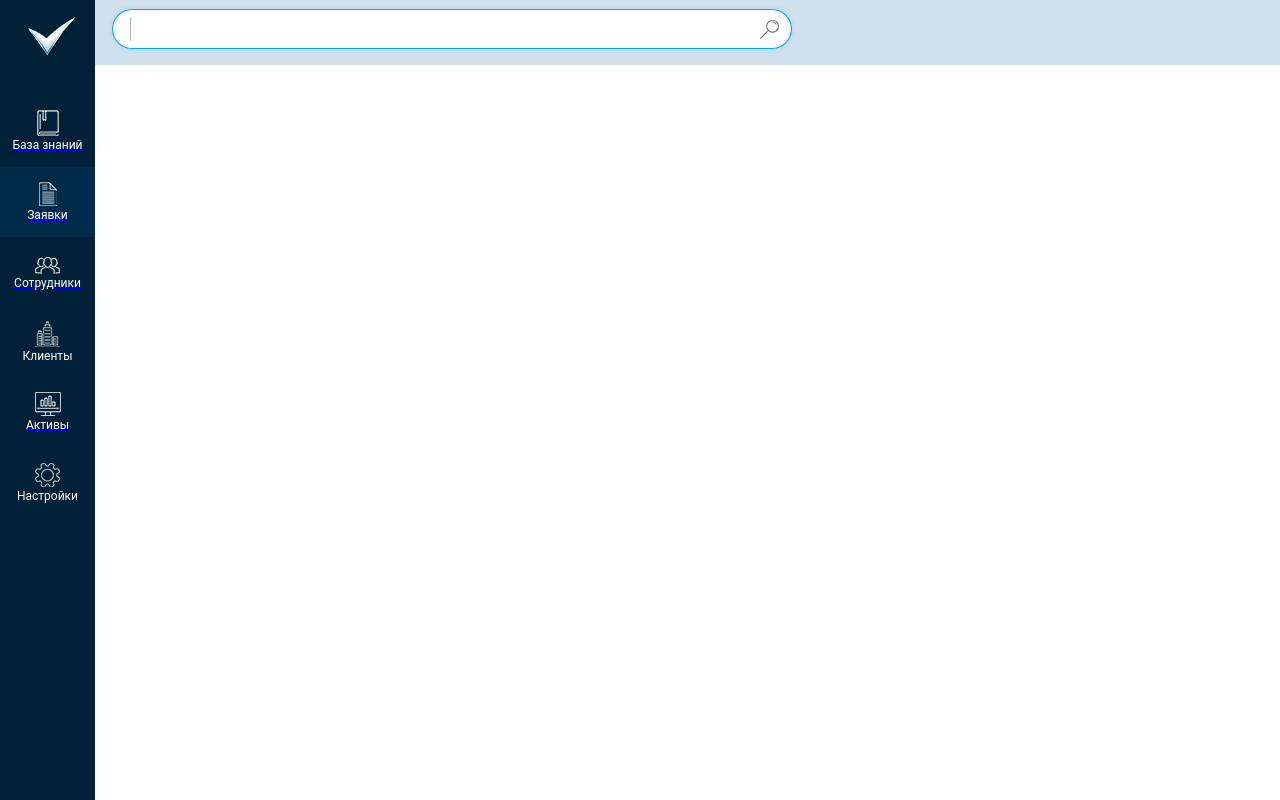
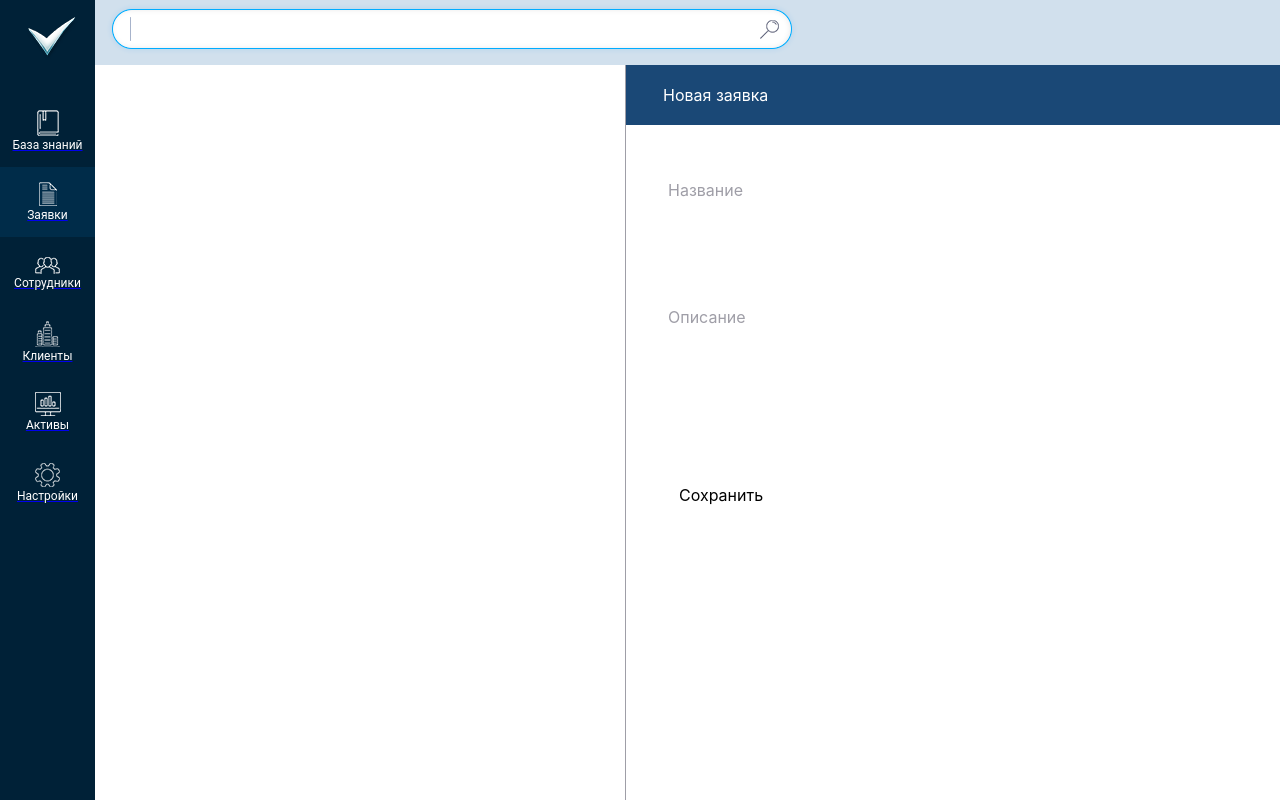
Before and after one commit to Bamboleyla/test_task_intravision, a React (Create React App) app: page /applications/create in a window 1280 px wide. Shown: the top 800 px of the page. Built offline with nearby package versions, Linux system fonts and the light colour scheme.

Commit message:
add CreateNewApplications.jsx

```diff
--- a/src/App.js
+++ b/src/App.js
@@ -11,6 +11,7 @@ import {
   Routes,
   Route
 } from "react-router-dom"
+import { CreateNewApplication } from './components/CreateNewApplication/CreateNewApplication';
 
 export const App = () => {
   return (
@@ -27,6 +28,7 @@ export const App = () => {
           < Route path='clients' element={< Clients />} /> {/* Клиенты */}
           < Route path='employees' element={< Employees />} /> {/* Сотрудники */}
           < Route path='settings' element={< Settings />} /> {/* Настройки */}
+          < Route path='applications/:create' element={< CreateNewApplication />} /> {/* Настройки */}
         </Routes>
       </div>
     </div>
--- /dev/null
+++ b/src/components/CreateNewApplication/CreateNewApplication.jsx
@@ -0,0 +1,24 @@
+import style from "./CreateNewApplication.module.css";
+
+export const CreateNewApplication = () => {
+  return (
+    <div className={style.bodyForm}>
+      <div className={style.head}>
+        <p>Новая заявка</p>
+      </div>
+      <div className={style.content}>
+        <div className={style.name}>
+          <p>Название</p>
+          <textarea name="name" id="nameApplication"></textarea>
+        </div>
+        <div className={style.discription}>
+          <p>Описание</p>
+          <textarea name="discription" id="discriptionApplication"></textarea>
+        </div>
+        <div className={style.button}>
+          <span>Сохранить</span>
+        </div>
+      </div>
+    </div>
+  );
+};
--- /dev/null
+++ b/src/components/CreateNewApplication/CreateNewApplication.module.css
@@ -0,0 +1,46 @@
+.bodyForm {
+    position: fixed;
+    left: 625px;
+    height: 100%;
+    border-left: 1px solid #9f9ea7;
+    box-sizing: border-box;
+}
+
+.head {
+    height: 60px;
+    width: 975px;
+    background-color: #1a4876;
+}
+
+.head p {
+    color: #ffffff;
+    line-height: 60px;
+    margin-left: 37px;
+
+}
+
+.content {
+    margin-left: 37px;
+    margin-top: 55px;
+}
+
+.name textarea, .discription textarea {
+    width: 625px;
+    border: none;
+    border-radius: 5px;
+}
+
+.name p, .discription p {
+    margin-left: 5px;
+    color: #9f9ea7;
+}
+
+.name textarea {
+    height: 85px;
+    margin-top: 14px;
+}
+
+.discription textarea {
+    height: 134px;
+    margin-top: 16px;
+}
--- a/src/components/string/String.jsx
+++ b/src/components/string/String.jsx
@@ -25,10 +25,12 @@ export const String = (props) => {
     );
   };
   return (
-    <div>
+    <div className={style.string}>
       <div className={style.priority}>{priority()}</div>
       <div className={style.id}>{props.id}</div>
-      <div className={style.name}>{props.name}</div>
+      <div className={style.name}>
+        <p>{props.name}</p>
+      </div>
       <div className={style.status}>{status()}</div>
       <div className={style.executor}>{props.executorName}</div>
     </div>
--- a/src/components/string/String.module.css
+++ b/src/components/string/String.module.css
@@ -2,7 +2,7 @@
     min-height: 54px;
     display: inline-block;
     vertical-align: middle;
-    line-height: 54px;
+    line-height: auto;
 }
 
 .priority {
--- a/src/redux/applicationsPrioritiesReducer .js
+++ b/src/redux/applicationsPrioritiesReducer .js
@@ -16,7 +16,6 @@ let initialState = {
 };
 
 export const applicationsPrioritiesReducer = (state = initialState, action) => {
-    debugger;
     switch (action.type) {
         case 'SET_PRIORITIES':
             return { ...state, priorities: [...action.priorities] }
--- a/src/redux/applicationsReducer.js
+++ b/src/redux/applicationsReducer.js
@@ -60,7 +60,6 @@ export const getApplications = () => {
     return (dispatch) => {
         //Делаем запрос на сервер за массивом с приоритетами заявок
         applicationsAPI.getApplicationsPriorities().then((data) => {
-            debugger;
             /* И диспачем его в state через метод getApplicationsAC */
             dispatch(setApplicationsPrioritiesAC(data));
         });
```
